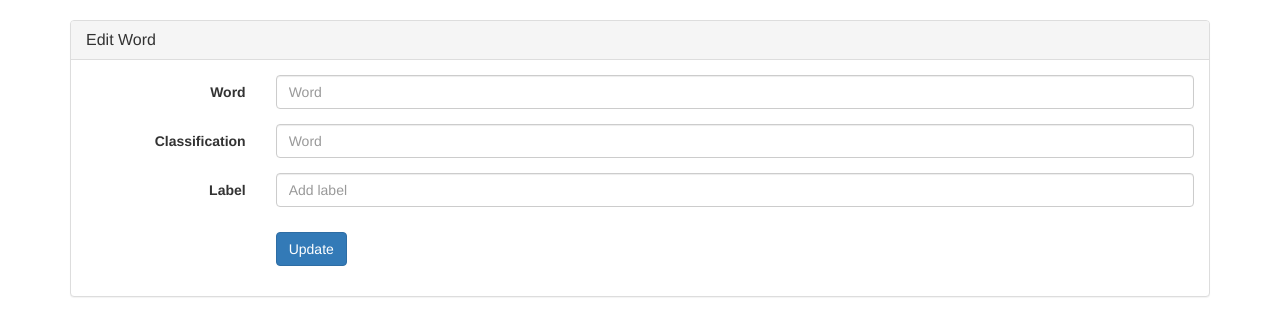
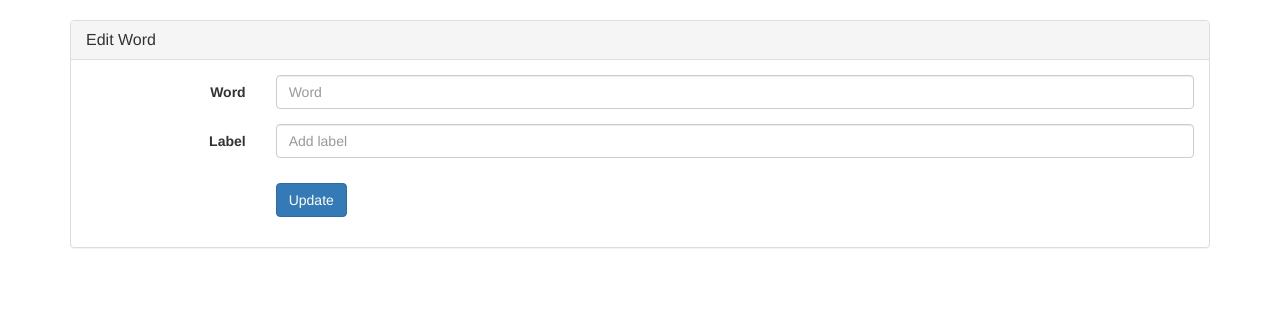
Before and after one commit to summer-Intern-2023/MUDU_Dataset, a Django app: page /word/1/edit/ in a window 1280 px wide. Shown: the part 50-386 px from the top of the page. Run offline with Django 4.2, Linux system fonts and the light colour scheme; data that the repository does not hold is empty; some libraries are stand-ins or nearby versions.

Commit message:
Feature: known issues.

```diff
--- a/setcollect/function/word_manage.py
+++ b/setcollect/function/word_manage.py
@@ -26,7 +26,7 @@ def word_add(request):
 
     word = request.POST.get("word")
     tag_names = request.POST.get("tag_name")
-    tag_classification = request.POST.get("tag_classification")
+    #tag_classification = request.POST.get("tag_classification")
 
 
     if not word or word.strip() == "":
@@ -50,7 +50,7 @@ def word_add(request):
     # Create the tag
     for tag_name in tag_names:
         tag, created = Tag.objects.get_or_create(
-            tag_name=tag_name, tag_classification=tag_classification
+            tag_name=tag_name
         )
         word.word_tag.add(tag)
 
@@ -78,7 +78,7 @@ def word_edit(request, nid):
     word_text = request.POST.get("word")
     word = Word.objects.filter(id=nid).first()
 
-    tag_classification = request.POST.get("tag_classification")
+    #tag_classification = request.POST.get("tag_classification")
 
     if not word_text or word_text.strip() == "":
         messages.error(request, "Word cannot be empty or only contain spaces!")
@@ -104,8 +104,9 @@ def word_edit(request, nid):
     # Add selected tags
     for tag_name in tag_names:
         tag, created = Tag.objects.get_or_create(
-            tag_name=tag_name, tag_classification=tag_classification
+            tag_name=tag_name
         )
+        # if not created:
         word.word_tag.add(tag)
 
     return redirect(http_address + "word/list/")
--- a/setcollect/templates/word_add.html
+++ b/setcollect/templates/word_add.html
@@ -17,12 +17,12 @@
                         <input type="text" class="form-control" name="word" placeholder="Add Word">
                     </div>
                 </div>
-                <div class="form-group">
+                <!-- <div class="form-group">
                     <label for="inputPassword3" class="col-sm-2 control-label">Classification</label>
                     <div class="col-sm-10">
                         <input type="text" class="form-control" name="tag_classification" placeholder="Add Classification">
                     </div>
-                </div>
+                </div> -->
                 <div class="form-group">
                     <label for="inputPassword3" class="col-sm-2 control-label">Label</label>
                     <div class="col-sm-10">
--- a/setcollect/templates/word_edit.html
+++ b/setcollect/templates/word_edit.html
@@ -17,28 +17,28 @@
                             value="{{ row_object.word }}">
                     </div>
                 </div>
-                <div class="form-group">
+                <!-- <div class="form-group">
                     <label for="title" class="col-sm-2 control-label">Classification</label>
                     <div class="col-sm-10">
                         <input type="text" class="form-control" id="word" name="tag_classification" placeholder="Word"
                             value="{{ row_object.word }}">
                     </div>
-                </div>
+                </div> -->
                 <div class="form-group">
                     <label for="inputPassword3" class="col-sm-2 control-label">Label</label>
                     <div class="col-sm-10">
                         <input type="text" id="tagInput" class="form-control" placeholder="Add label"
-                            value="{% for tag in row_object.word_tag.all %}{{ tag.tag_name }}{% if not forloop.last %}, {% endif %}{% endfor %}"
+                            value="{% for tag in row_object.word_tag.all %}{{ tag.tag_name }}{% if not forloop.last %} {% endif %}{% endfor %}"
                             onkeydown="addTagFromInput(event)">
                         <input type="hidden" id="tagsField" name="tag_name"
-                            value="{% for tag in row_object.word_tag.all %}{{ tag.tag_name }}{% if not forloop.last %}, {% endif %}{% endfor %}">
+                            value="{% for tag in row_object.word_tag.all %}{{ tag.tag_name }}{% if not forloop.last %} {% endif %}{% endfor %}">
 
                         <div id="tagsDisplay" style="margin-top: 10px;"></div>
 
-                        <div id="tagButtons" style="margin-top: 10px; overflow: auto; max-height: 100px;">
+                        <div id="tagButtons" style="margin-top: 10px; overflow: auto; max-height: 300px;">
                             {% for tag in label_pool %}
                             <button type="button" onclick="toggleTag(event)" class="btn btn-secondary btn-sm"
-                                style="background-color: #a4a9b0; margin-bottom: 5px">
+                                style="background-color: #99ff33; margin-bottom: 5px">
                                 {{ tag.tag_name }}
                             </button>
                             {% endfor %}
@@ -112,7 +112,7 @@
             <span class="close" style="margin-left: 5px;" onclick="event.stopPropagation(); removeTag('${tag}')">&times;</span>
         </span>`;
         }
-        document.getElementById('tagsField').value = selectedTags.join(', ');
+        document.getElementById('tagsField').value = selectedTags.join(' ');
     }
 
     // 初始化已经选择的标签
--- a/setcollect/templates/word_list.html
+++ b/setcollect/templates/word_list.html
@@ -27,7 +27,7 @@
                         <tr>
                             <th>ID</th>
                             <th>Word</th>
-                            <th>Classification</th>
+                            <!-- <th>Classification</th> -->
                             <th>Label</th>
                             <th>Edit</th>
                         </tr>
@@ -40,7 +40,7 @@
 
                             <td>
                                 {% for label in obj.word_tag.all %}
-                                {{ label.tag_classification }}
+                                <!-- {{ label.tag_classification }} -->
                                 {{ label.tag_name }}
                                 {% empty %}
                                 No tag for this word.
```
Also changed, not shown: setcollect/templates/label_add.html (+27 -1 lines).
